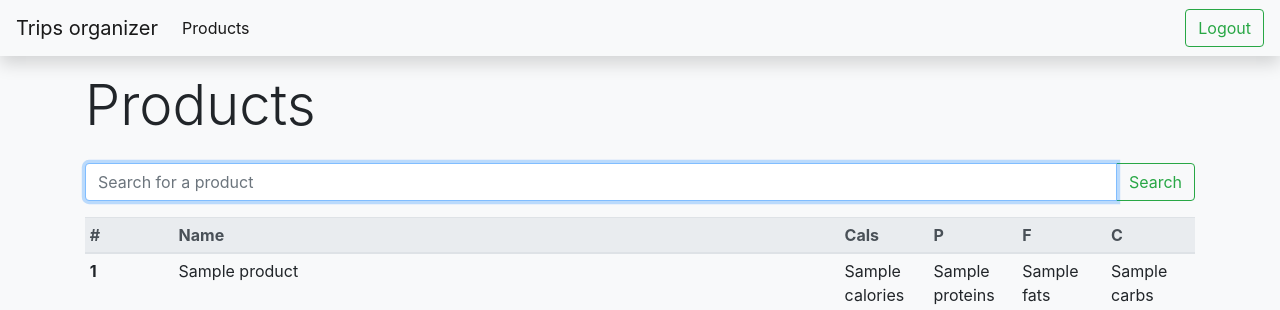
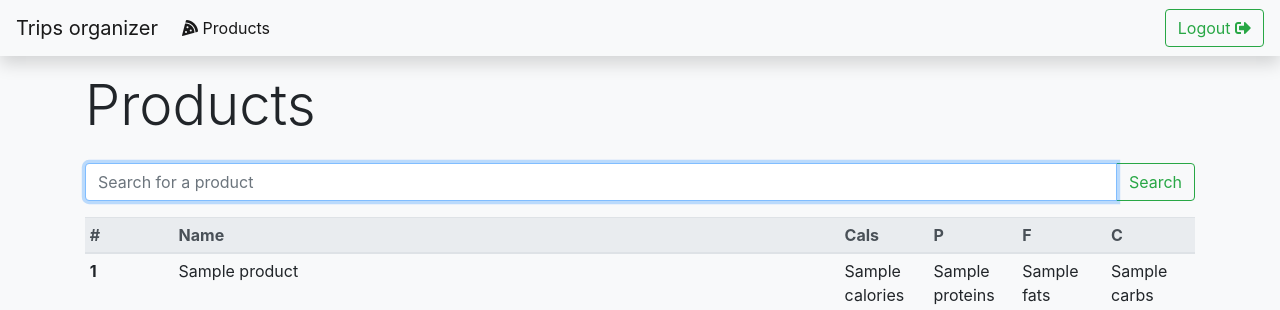
Before and after one commit to ArchiDevil/trips, a Flask app: template organizer/templates/products/products.html in a window 1280 px wide. Shown: the top 310 px of the page. Run offline with Flask 2, Linux system fonts and the light colour scheme; the template is opened without the code that fills it: most values are stand-ins (such as "Sample title", 1, 10 or a date in 2020); parts of the project's set-up code (start-up, migrations or seed data) failed here and were passed over; some libraries are stand-ins or nearby versions.

Commit message:
Iconize it

```diff
--- a/organizer/templates/base.html
+++ b/organizer/templates/base.html
@@ -37,18 +37,18 @@
         <div class="collapse navbar-collapse" id="navbarNavAltMarkup">
             <div class="navbar-nav mr-auto mt-2 mt-lg-0">
                 {% if g.user.access_group.value >= AccessGroup.TripManager.value %}
-                <a id="trips-link" class="nav-item nav-link" href="{{ url_for('trips.index') }}">Trips</a>
+                <a id="trips-link" class="nav-item nav-link" href="{{ url_for('trips.index') }}"><i class="fas fa-route"></i> Trips</a>
                 {% endif %}
-                <a id="products-link" class="nav-item nav-link" href="{{ url_for('products.index') }}">Products</a>
+                <a id="products-link" class="nav-item nav-link" href="{{ url_for('products.index') }}"><i class="fas fa-pizza-slice"></i> Products</a>
                 {% if g.user.access_group == AccessGroup.Administrator %}
-                <a id="users-link" class="nav-item nav-link" href="{{ url_for('users.index') }}">Users</a>
-                <a id="developer-console-link" class="nav-item nav-link" href="{{ url_for('developer.console') }}">Console</a>
+                <a id="users-link" class="nav-item nav-link" href="{{ url_for('users.index') }}"><i class="fas fa-users"></i> Users</a>
+                <a id="developer-console-link" class="nav-item nav-link" href="{{ url_for('developer.console') }}"><i class="fas fa-terminal"></i> Console</a>
                 {% endif %}
             </div>
 
             <form class="form-inline my-2 my-lg-0">
                 <label class="mx-3">{{ g.user.name }}</label>
-                <a class="btn btn-outline-success my-2 my-sm-0" href="{{ url_for('auth.logout') }}">Logout</a>
+                <a class="btn btn-outline-success my-2 my-sm-0" href="{{ url_for('auth.logout') }}">Logout <i class="fas fa-sign-out-alt"></i></a>
             </form>
         </div>
     </nav>
--- a/organizer/templates/products/products.html
+++ b/organizer/templates/products/products.html
@@ -103,15 +103,16 @@
                                    data-link="{{ url_for('products.edit', product_id=product['id']) }}"
                                    data-bname="Edit"
                                    href="javascript:void(0);">
-                                   Edit
+                                    <i class="fas fa-edit"></i>
                                 </a>
                             </span>
                             <span class="text-right float-right mx-1 showme">
                                 <a data-toggle="modal"
                                    data-target="#archive-modal"
                                    data-archive="{{ url_for('products.archive', product_id=product['id']) }}"
-                                   href="javascript:void(0);">
-                                    Archive
+                                   href="javascript:void(0);"
+                                   alt="Archive">
+                                    <i class="text-danger fas fa-archive"></i>
                                 </a>
                             </span>
                             {% endif %}
```
Also changed, not shown: organizer/templates/meals/meals_table.html (+6 -2 lines).
